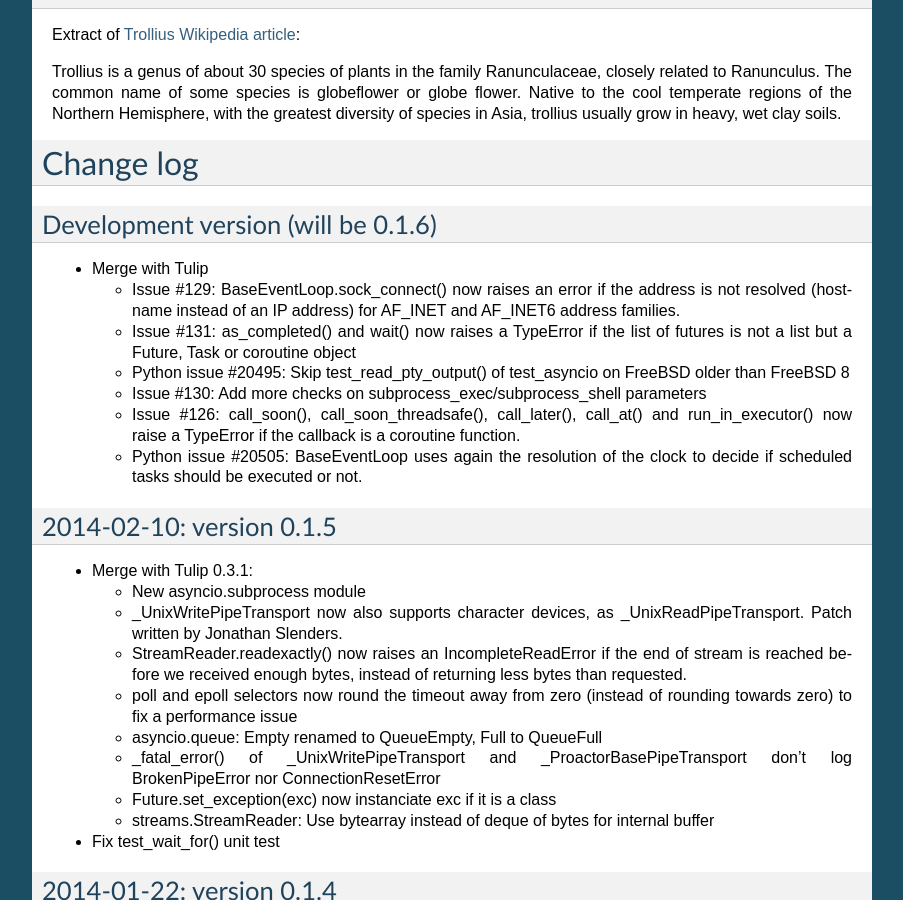
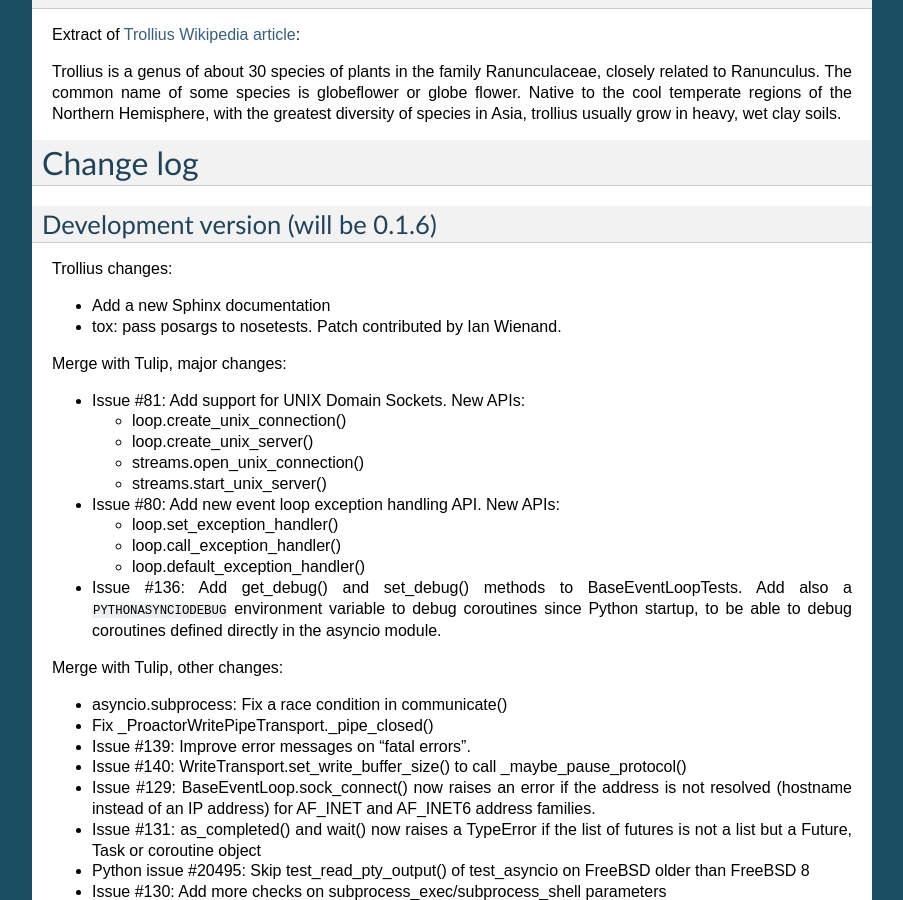
Before and after one commit to openstack-archive/deb-python-trollius, a Sphinx documentation site: the page built from doc/index.rst, in a window 1280 px wide and 900 px high, scrolled down 2299 px. Shown: the whole window, without its empty margins (198-1101 px from the left). Built offline with Sphinx 7.4.7, drawn with Linux system fonts in a browser that asks for light colours.

Commit message:
Update ChangeLog, mention Ian Wienand in authors

```diff
--- a/doc/index.rst
+++ b/doc/index.rst
@@ -153,21 +153,52 @@ Change log
 Development version (will be 0.1.6)
 -----------------------------------
 
-- Merge with Tulip
+Trollius changes:
 
-  * Issue #129: BaseEventLoop.sock_connect() now raises an error if the address
-    is not resolved (hostname instead of an IP address) for AF_INET and
-    AF_INET6 address families.
-  * Issue #131: as_completed() and wait() now raises a TypeError if the list of
-    futures is not a list but a Future, Task or coroutine object
-  * Python issue #20495: Skip test_read_pty_output() of test_asyncio on FreeBSD
-    older than FreeBSD 8
-  * Issue #130: Add more checks on subprocess_exec/subprocess_shell parameters
-  * Issue #126: call_soon(), call_soon_threadsafe(), call_later(), call_at()
-    and run_in_executor() now raise a TypeError if the callback is a coroutine
-    function.
-  * Python issue #20505: BaseEventLoop uses again the resolution of the clock
-    to decide if scheduled tasks should be executed or not.
+* Add a new Sphinx documentation
+* tox: pass posargs to nosetests. Patch contributed by Ian Wienand.
+
+Merge with Tulip, major changes:
+
+* Issue #81: Add support for UNIX Domain Sockets. New APIs:
+
+  - loop.create_unix_connection()
+  - loop.create_unix_server()
+  - streams.open_unix_connection()
+  - streams.start_unix_server()
+
+* Issue #80: Add new event loop exception handling API. New APIs:
+
+  - loop.set_exception_handler()
+  - loop.call_exception_handler()
+  - loop.default_exception_handler()
+
+* Issue #136: Add get_debug() and set_debug() methods to BaseEventLoopTests.
+  Add also a ``PYTHONASYNCIODEBUG`` environment variable to debug coroutines
+  since Python startup, to be able to debug coroutines defined directly in the
+  asyncio module.
+
+Merge with Tulip, other changes:
+
+* asyncio.subprocess: Fix a race condition in communicate()
+* Fix _ProactorWritePipeTransport._pipe_closed()
+* Issue #139: Improve error messages on "fatal errors".
+* Issue #140: WriteTransport.set_write_buffer_size() to call
+  _maybe_pause_protocol()
+* Issue #129: BaseEventLoop.sock_connect() now raises an error if the address
+  is not resolved (hostname instead of an IP address) for AF_INET and
+  AF_INET6 address families.
+* Issue #131: as_completed() and wait() now raises a TypeError if the list of
+  futures is not a list but a Future, Task or coroutine object
+* Python issue #20495: Skip test_read_pty_output() of test_asyncio on FreeBSD
+  older than FreeBSD 8
+* Issue #130: Add more checks on subprocess_exec/subprocess_shell parameters
+* Issue #126: call_soon(), call_soon_threadsafe(), call_later(), call_at()
+  and run_in_executor() now raise a TypeError if the callback is a coroutine
+  function.
+* Python issue #20505: BaseEventLoop uses again the resolution of the clock
+  to decide if scheduled tasks should be executed or not.
+
 
 2014-02-10: version 0.1.5
 -------------------------
```
Also changed, not shown: 1 other file.
